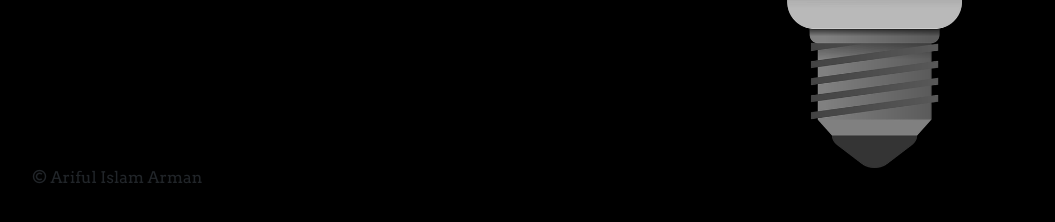
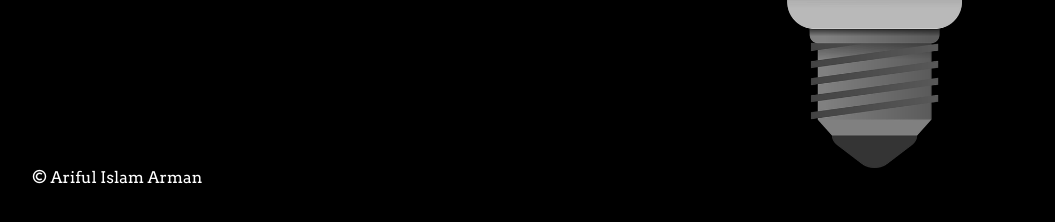
Before and after one commit to arifulislamarman06/light-on-off, a plain HTML site: page index.html in a window 1280 px wide. Shown: the part 392-614 px from the top of the page, without its empty margins (50-1105 px from the left). Drawn offline with nearby package versions, Linux system fonts and the light colour scheme.

Commit message:
Update index.html

```diff
--- a/index.html
+++ b/index.html
@@ -49,6 +49,9 @@
         button{
             display: inline-block;
             margin: 0 10px;
+        }
+        h6{
+            color: #fff;
         }
         @media (max-width: 767px){
             h3{
```
